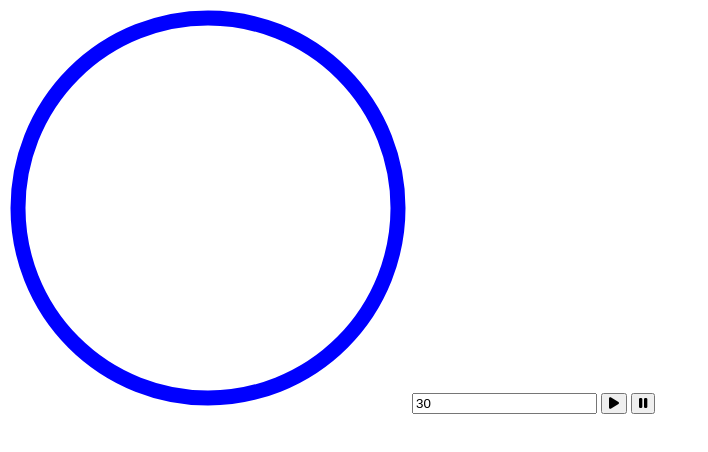
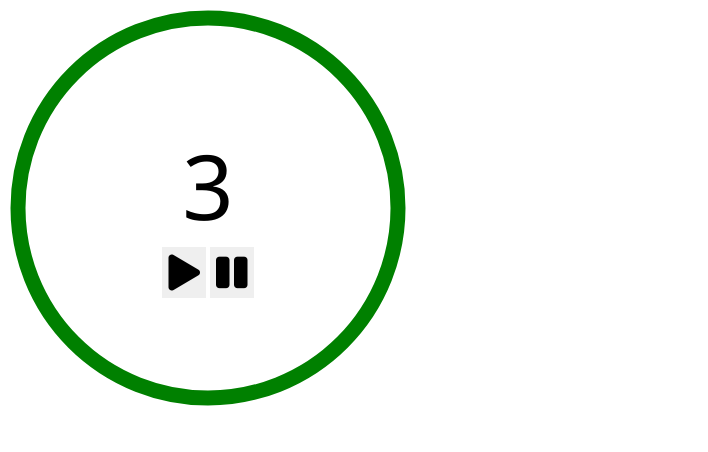
Before and after one commit to IgorEiche/Timer, a plain HTML site: page index.html in a window 1280 px wide. Shown: the whole page, without its empty margins (0-708 px from the left). Drawn offline with Linux system fonts and the light colour scheme.

Commit message:
the project received a final CSS touch and is ready

```diff
--- a/index.html
+++ b/index.html
@@ -1,27 +1,34 @@
 <!DOCTYPE html>
 <html>
   <head>
+    <link rel="stylesheet" href="style.css" />
     <link
       rel="stylesheet"
-      href="https://cdnjs.cloudflare.com/ajax/libs/font-awesome/6.1.1/css/all.min.css"
+      href="https://cdnjs.cloudflare.com/ajax/libs/font-awesome/5.11.2/css/all.min.css"
     />
   </head>
   <body>
-    <svg height="400" width="400">
-      <circle
-        r="190"
-        cx="200"
-        cy="200"
-        fill="transparent"
-        stroke="blue"
-        stroke-width="15"
-        transform="rotate(-90 200 200)"
-      ></circle>
-    </svg>
+    <div class="timer">
+      <div class="controls">
+        <input id="duration" value="3" />
+        <div>
+          <button id="start"><i class="fas fa-play"></i></button>
+          <button id="pause"><i class="fas fa-pause"></i></button>
+        </div>
+      </div>
+      <svg class="dial">
+        <circle
+          fill="transparent"
+          stroke="green"
+          stroke-width="15"
+          r="190"
+          cx="0"
+          cy="200"
+          transform="rotate(-90 100 100)"
+        />
+      </svg>
+    </div>
 
-    <input id="duration" type="text" value="30" />
-    <button id="start"><i class="fa-solid fa-play"></i></button>
-    <button id="pause"><i class="fa-solid fa-pause"></i></button>
     <script src="timer.js"></script>
     <script src="index.js"></script>
   </body>
--- /dev/null
+++ b/style.css
@@ -0,0 +1,52 @@
+.dial {
+  height: 400px;
+  width: 400px;
+}
+
+.timer {
+  position: relative;
+  display: inline-block;
+}
+
+* {
+  font: inherit;
+}
+
+body {
+  font-family: "Segoe UI", Roboto, Oxygen, Ubuntu, Cantarell, "Fira Sans",
+    "Droid Sans", "Helvetica Neue", Helvetica, Arial, sans-serif;
+}
+
+.timer input {
+  display: block;
+  border: none;
+  width: 240px;
+  font-size: 90px;
+  text-align: center;
+}
+
+.timer button {
+  border: none;
+  font-size: 36px;
+  cursor: pointer;
+}
+
+.timer button:focus {
+  outline: none;
+}
+
+.timer input:focus {
+  outline: none;
+}
+
+.controls {
+  position: absolute;
+  top: 0;
+  left: 0;
+  right: 0;
+  bottom: 0;
+  display: flex;
+  justify-content: center;
+  align-items: center;
+  flex-direction: column;
+}
```
